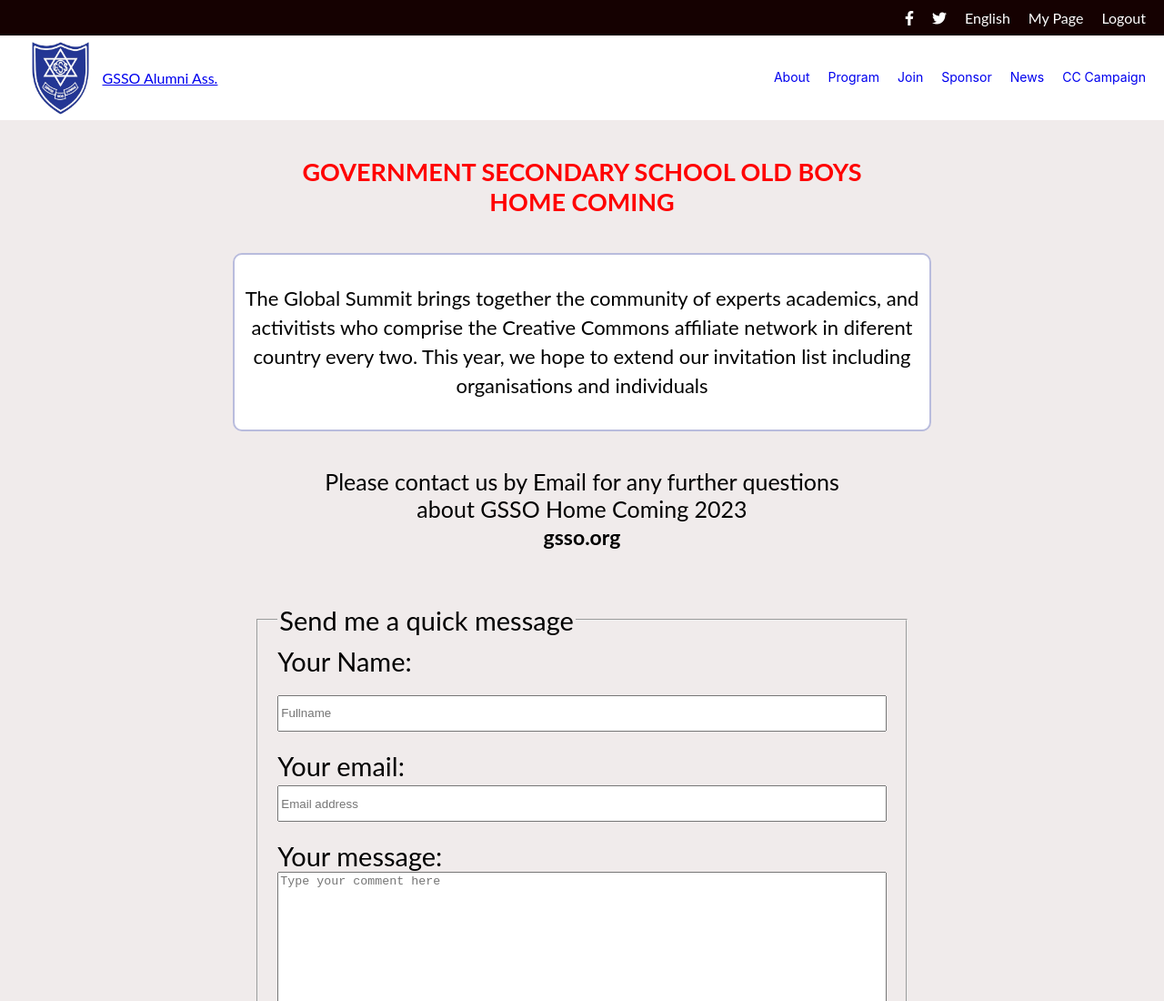
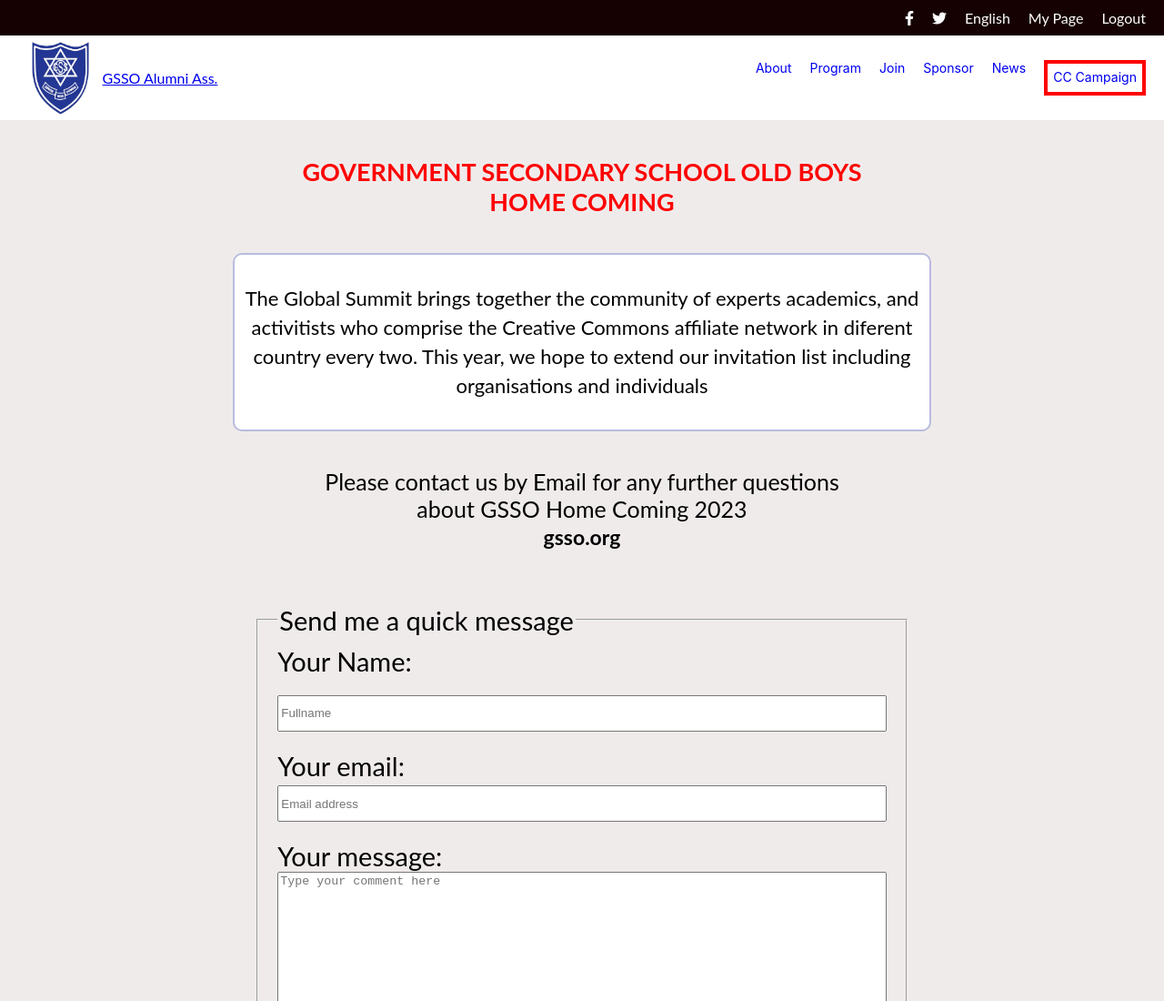
Before and after one commit to blase147/alumni-club, a website with bundled scripts: page pages/about.html in a window 1280 px wide. Shown: the top 1100 px of the page at 91% size. Built offline with nearby package versions, Linux system fonts and the light colour scheme; files whose address does not match are found by name.

```diff
--- a/pages/about.html
+++ b/pages/about.html
@@ -36,7 +36,7 @@
               <a href="#">Join</a>
               <a href="#">Sponsor</a>
               <a href="#">News</a>
-              <a href="#">CC Campaign</a>
+              <a  id="campaign" href="#">CC Campaign</a>
             </div>
 
             <button type="button" id="menu-btn" class="menu-btn">
```
